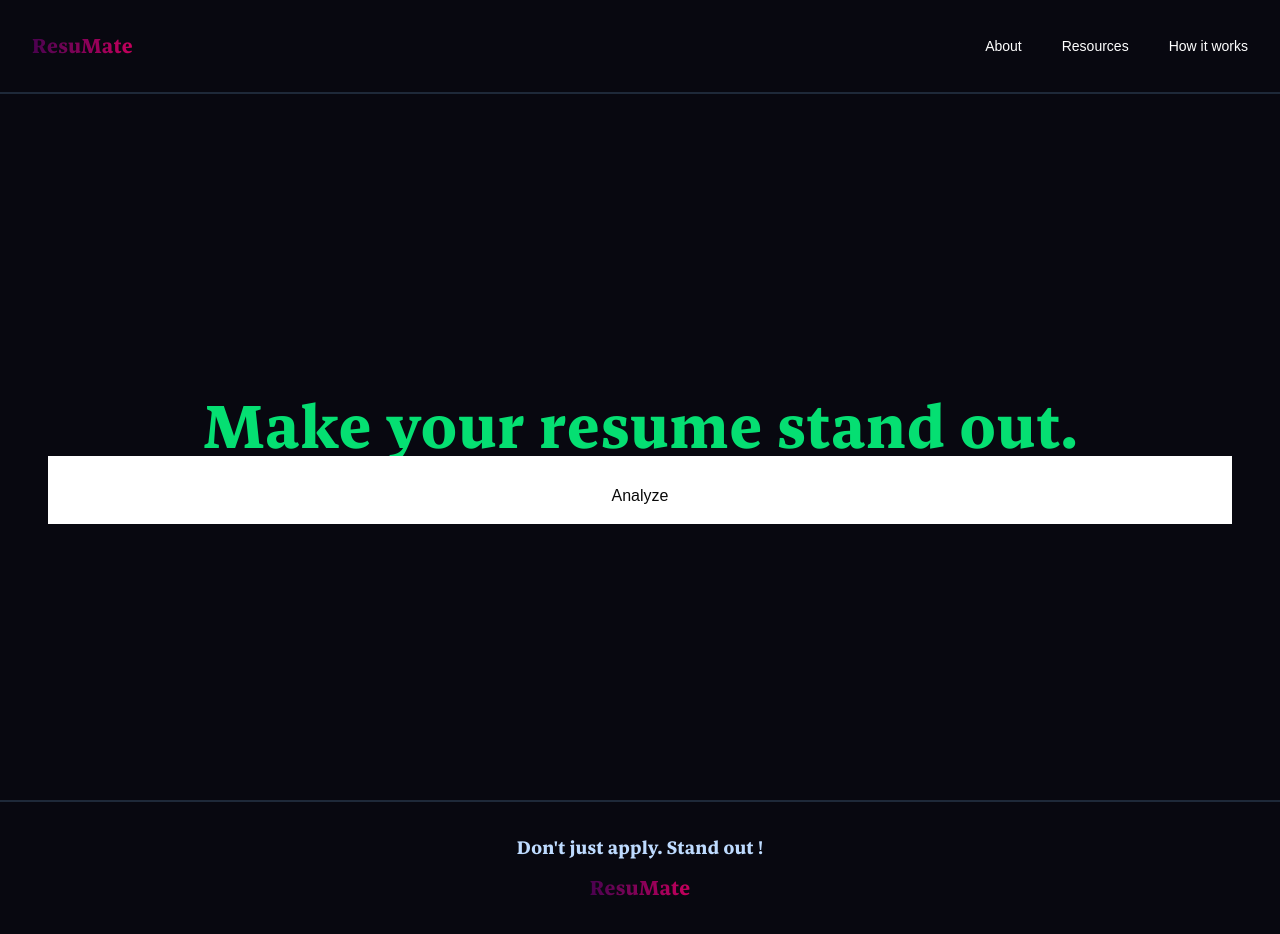
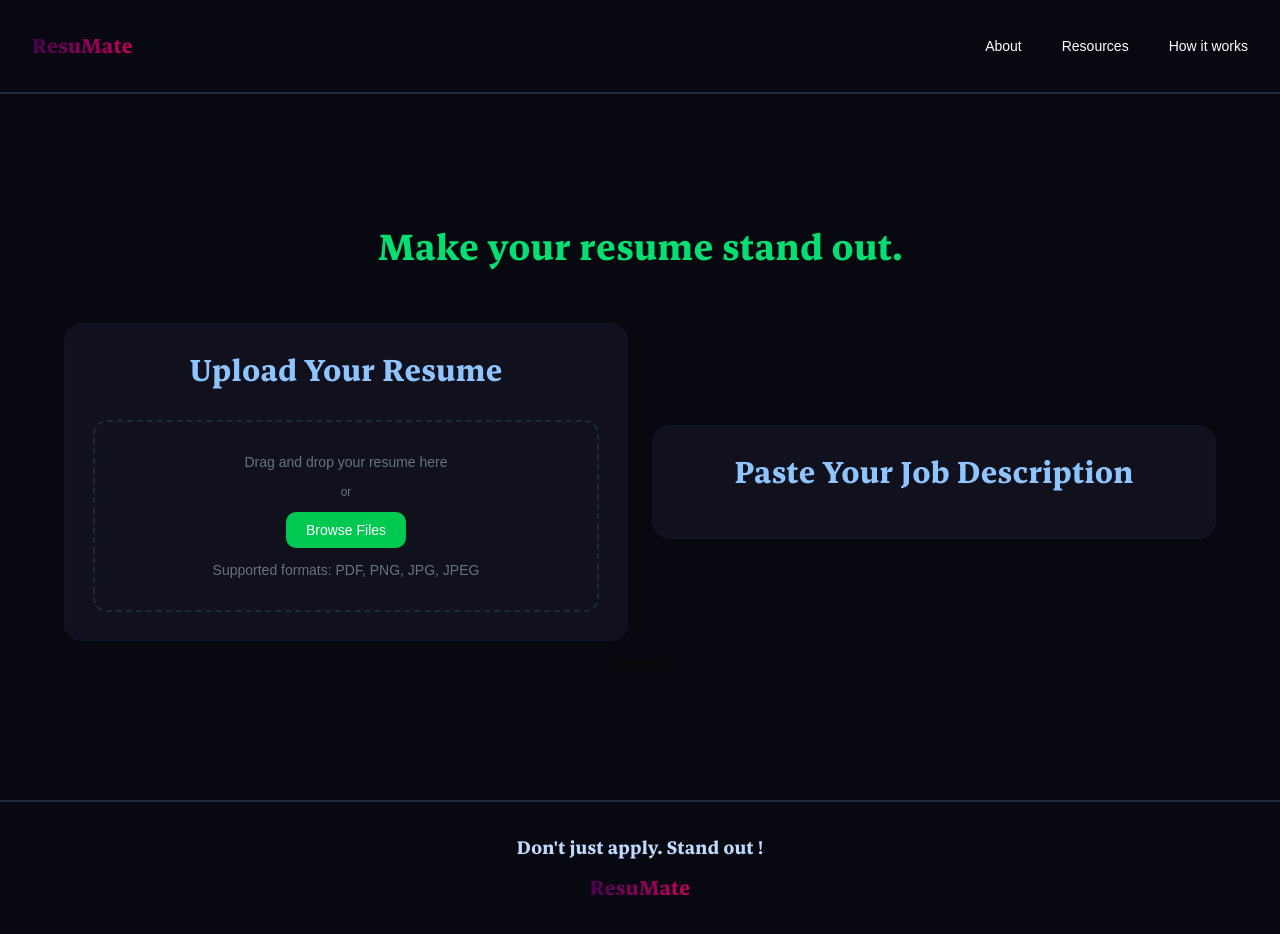
Before and after one commit to prakritimalik24/AI-Resume-Analyzer, a React app in the folder frontend/: page /home in a window 1280 px wide. Built offline with nearby package versions, Linux system fonts and the light colour scheme; the HTML template or start-up script is replaced by a standard one.

Commit message:
Made upload resume card layout

```diff
--- a/frontend/src/pages/Home.jsx
+++ b/frontend/src/pages/Home.jsx
@@ -7,37 +7,59 @@ function Home() {
        <div className="bg-[#080810] min-h-screen ">
             <Navbar />
 
-            <main className="min-h-screen flex  flex-col items-center justify-center bg-[#080810] pt-30 px-4 sm:px-8 md:px-12 ">
+            <main className="min-h-screen flex  flex-col gap-5 items-center justify-center bg-[#080810] pt-30 px-4 sm:px-8 md:px-12 ">
 
 <div className = " text-center">
 
-<h1 className = "font-heading font-bold text-4xl sm:text-5xl md:text-6xl text-green-400">Make your resume stand out.</h1>
+<h1 className = "font-heading font-bold text-2xl sm:text-3xl md:text-4xl text-green-400">Make your resume stand out.</h1>
 </div>
 
 {/* 3d model */}
 <div></div>
 
-<div className = "w-full p-4 bg-white">
+<div className = "w-full p-4 ">
 
 
 <form className =" w-full flex flex-col items-center justify-between gap-3">
 
-    <div className = "w-full flex flex-col md:flex-row items-center justify-between gap-4">
+    <div className = "w-full flex flex-col md:flex-row items-center justify-between gap-6">
          {/* upload resume */}
-    <div className = "w-full md:w-1/2">
+    <div className = "w-full md:w-1/2 bg-[#10111D] border border-gray-900 rounded-2xl p-5 sm:p-7 flex-col items-center gap-">
+<h2 className = "font-heading font-bold text-xl sm:text-2xl md:text-3xl text-blue-300 text-center mb-8">
+    Upload Your Resume
+</h2>
 
+<div className = "w-full min-h-48  border-2 border-dashed border-gray-800 rounded-xl flex flex-col items-center justify-center gap-3 cursor-pointer p-5 transition-all duration-200">
+    <p className="text-gray-500 text-sm">Drag and drop your resume here</p>
+    <p className="text-gray-500 text-xs">or</p>
+
+    <label htmlFor="resume" className="px-5 py-2 rounded-lg bg-green-500 text-white text-sm cursor-pointer hover:bg-green-600 transition-all duration-200">
+        Browse Files
+    </label>
+
+    <input type="file" id="resume"
+    accept=".pdf,.png,.jpg,.jpeg"
+    className="hidden" />
+
+    <p className="text-gray-500 text-sm">
+        Supported formats: PDF, PNG, JPG, JPEG
+    </p>
+</div>
 
     </div>
 
 
     {/* job description */}
-    <div className = "w-full md:w-1/2">
-
+    <div className = "w-full md:w-1/2 bg-[#10111D] border border-gray-900 rounded-2xl p-5 sm:p-7 flex-col items-center gap-">
+<h2 className = "font-heading font-bold text-xl sm:text-2xl md:text-3xl text-blue-300 text-center mb-5">
+    Paste Your Job Description
+</h2>
 
     </div>
     </div>
 
-    <button type="submit">Analyze</button>
+    <button type="submit"
+    >Analyze</button>
 
       </form>
 </div>
```
